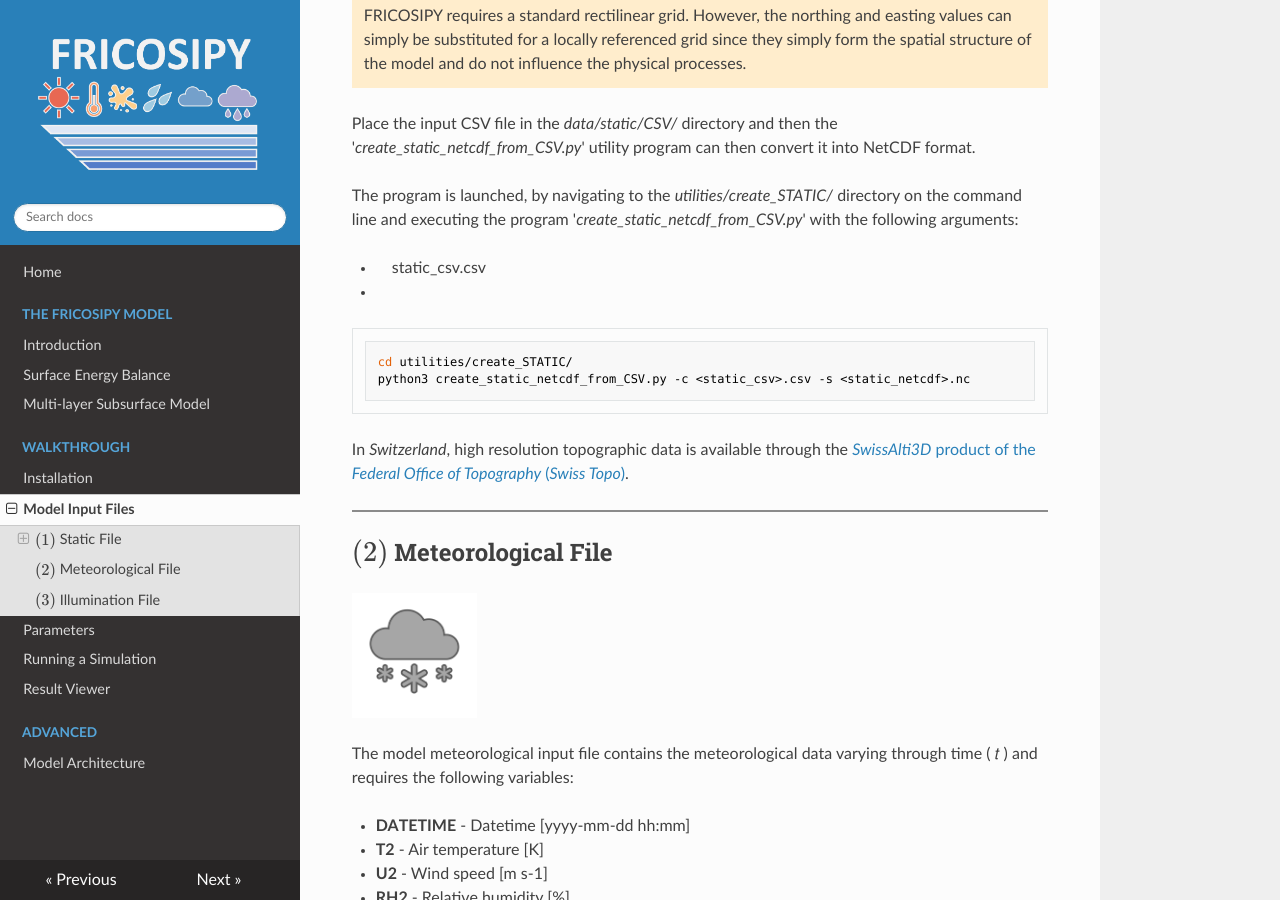
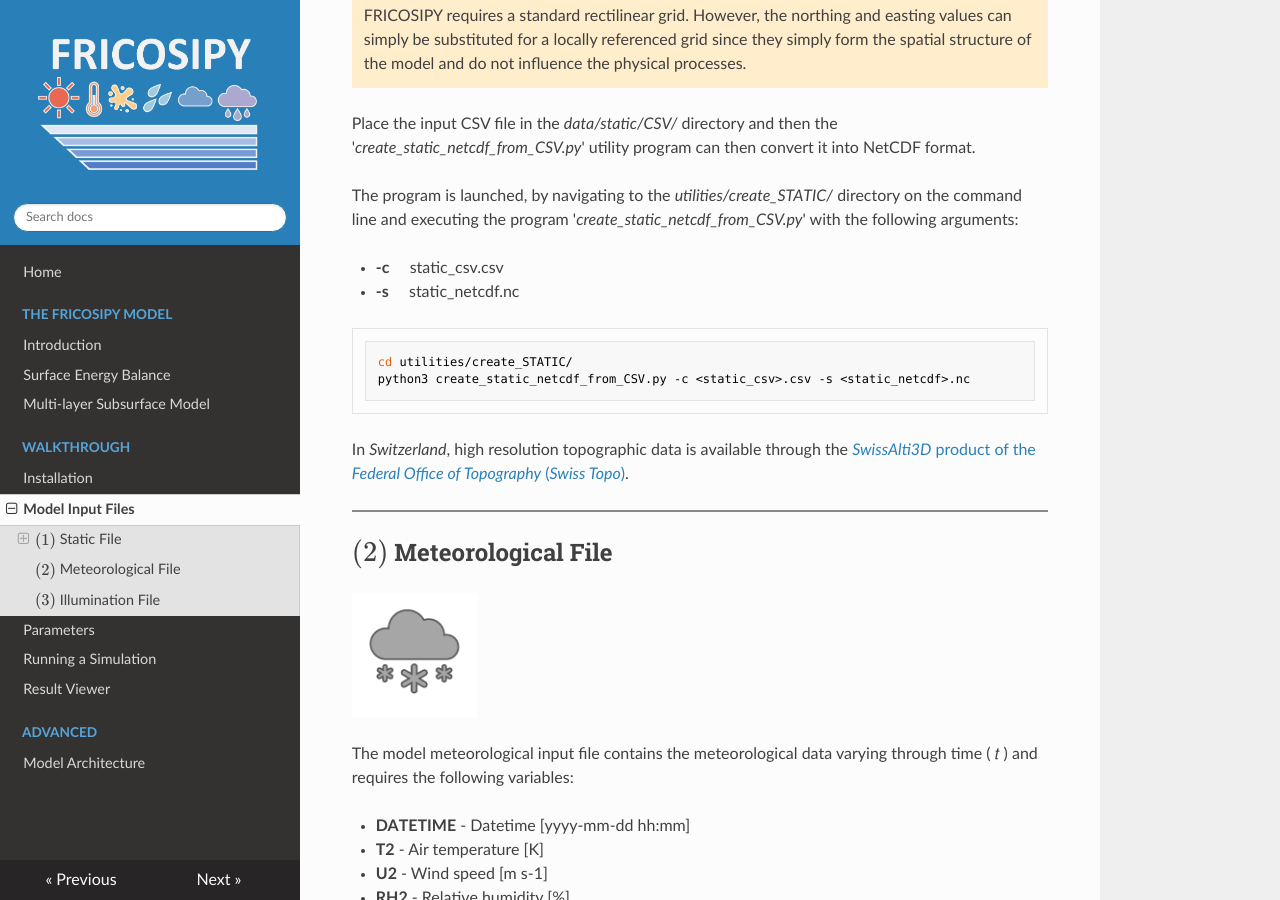
Before and after one commit to MarcusGastaldello/FRICOSIPY, an MkDocs documentation site: the page built from docs/model_input_files.md, in a window 1280 px wide and 900 px high, scrolled down 1438 px. Built offline with MkDocs 1.6.1, drawn with Linux system fonts in a browser that asks for light colours; nearby versions of some CDN libraries.

Commit message:
Update model_input_files.md

````diff
--- a/docs/model_input_files.md
+++ b/docs/model_input_files.md
@@ -58,8 +58,8 @@ Place the input CSV file in the *data/static/CSV/* directory and then the '*crea
 
 The program is launched, by navigating to the *utilities/create_STATIC/* directory on the command line and executing the program '*create_static_netcdf_from_CSV.py*' with the following arguments:
 
-* &emsp; static_csv.csv
-* &emsp;
+* **-c** &emsp; static_csv.csv
+* **-s** &emsp; static_netcdf.nc
 
 ```python
 cd utilities/create_STATIC/
````
